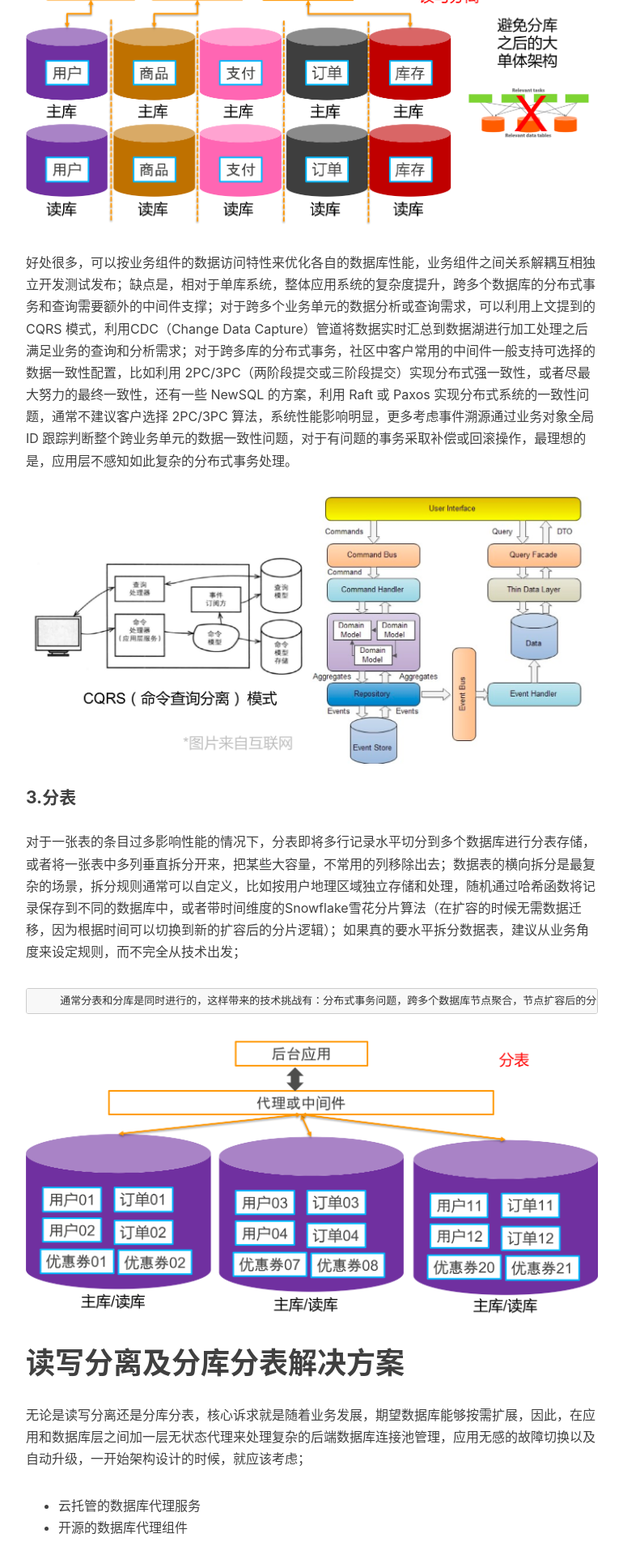
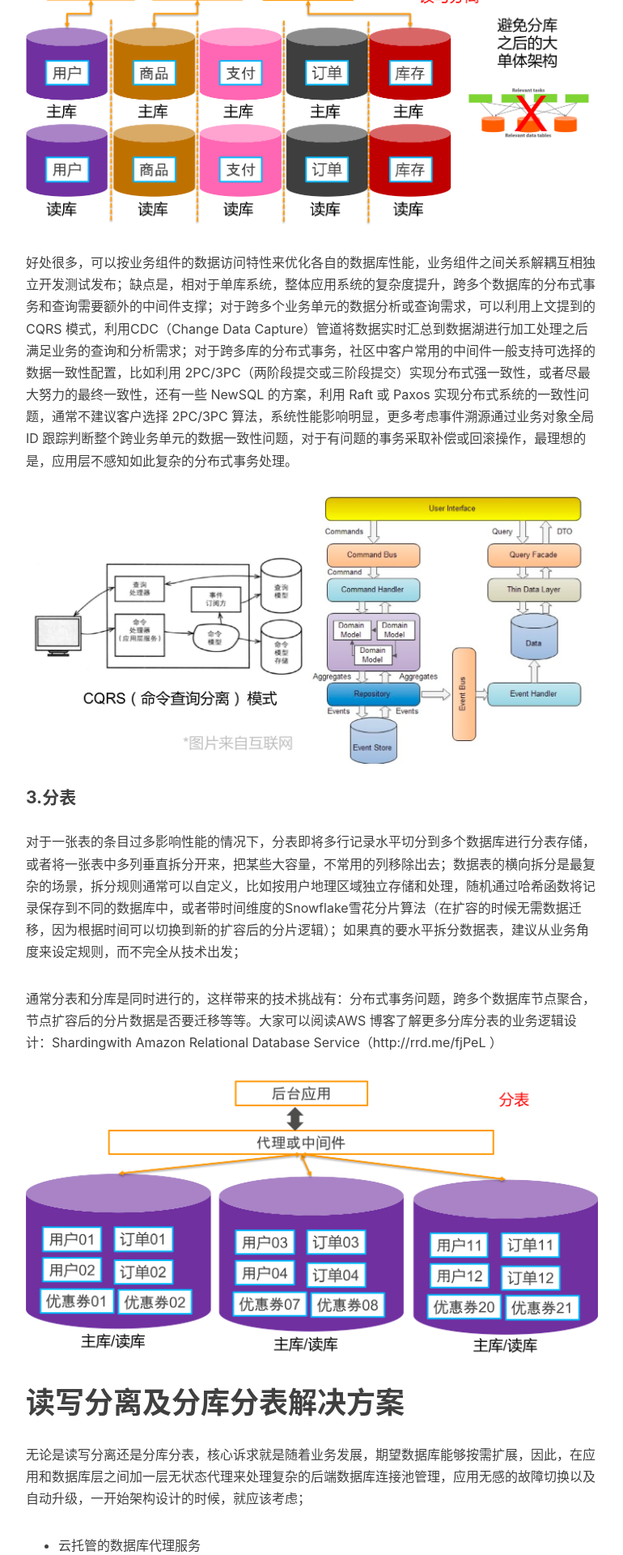
Before and after one commit to soldierxue/soldierxue.github.io, a Jekyll site: the page built from _posts/2019-12-11-担心数据库性能，念念不忘分库分表怎么办.md, in a window 1280 px wide. Shown: the part 3126-5046 px from the top of the page at 81% size, without its empty margins (233-1003 px from the left). Built offline with Jekyll 4.4.1, drawn with Linux system fonts in a browser that asks for light colours; nearby versions of some CDN libraries; comment, search, counter and statistics services are not loaded.

Commit message:
update blog pic

```diff
--- a/_posts/2019-12-11-担心数据库性能，念念不忘分库分表怎么办.md
+++ b/_posts/2019-12-11-担心数据库性能，念念不忘分库分表怎么办.md
@@ -59,7 +59,7 @@
 
 对于一张表的条目过多影响性能的情况下，分表即将多行记录水平切分到多个数据库进行分表存储，或者将一张表中多列垂直拆分开来，把某些大容量，不常用的列移除出去；数据表的横向拆分是最复杂的场景，拆分规则通常可以自定义，比如按用户地理区域独立存储和处理，随机通过哈希函数将记录保存到不同的数据库中，或者带时间维度的Snowflake雪花分片算法（在扩容的时候无需数据迁移，因为根据时间可以切换到新的扩容后的分片逻辑）；如果真的要水平拆分数据表，建议从业务角度来设定规则，而不完全从技术出发；
 
-        通常分表和分库是同时进行的，这样带来的技术挑战有：分布式事务问题，跨多个数据库节点聚合，节点扩容后的分片数据是否要迁移等等。大家可以阅读AWS 博客了解更多分库分表的业务逻辑设计：Shardingwith Amazon Relational Database Service（http://rrd.me/fjPeL ）
+通常分表和分库是同时进行的，这样带来的技术挑战有：分布式事务问题，跨多个数据库节点聚合，节点扩容后的分片数据是否要迁移等等。大家可以阅读AWS 博客了解更多分库分表的业务逻辑设计：Shardingwith Amazon Relational Database Service（http://rrd.me/fjPeL ）
 
 ![](/img/20191211/5.png)
 
@@ -124,7 +124,7 @@
 
 熟悉 Amazon DynamoDB 的同学都会知道，设计 DynamoDB 的表结构最重要的考量就是，从数据访问模式出发，设计表的分区键和排序键，同样的分区键记录会被保存在一起（同一块存储区域），针对列的本地排序键仅能高效查询本分区的数据，要跨多个分区来查询数据，需要创建全局二级索引，该索引同时包括新的分区键和排序键，底层是数据重组之后的一份复制（http://uee.me/cF6Px）
 
-      从实现层来说，需要有三大服务组件：对外暴露的接口请求分发，（存储，请求分发）节点增删及健康检查，存储节点的持久化引擎；从论文上来看，当时设计的组件都是基于 Java 来实现的；
+从实现层来说，需要有三大服务组件：对外暴露的接口请求分发，（存储，请求分发）节点增删及健康检查，存储节点的持久化引擎；从论文上来看，当时设计的组件都是基于 Java 来实现的；
 
 ![](/img/20191211/12.png)
 
@@ -136,6 +136,7 @@
 
 
 ## 2.Amazon Aurora与 PingCAP 的TiDB
+
 从 NoSQL 类型的分布式数据库，我们至少抓住一个关键主题就是，新型数据库的很重要一环就是底层分布式高可用的存储系统创新，回归本篇主题关系数据库，为了更加客观和便于理解，我把 AWS 托管的分布式关系数据库Amazon Aurora 和开源火热的 TiDB 放在一起来看；
 
 ![](/img/20191211/14.png)
@@ -163,8 +164,8 @@
 
 # 相关原创精华
 
-[大型互联网应用的数据缓存架构设计和客户实践](https://mp.weixin.qq.com/s?__biz=MzU3Mzg1Njk0Ng==&mid=2247484053&idx=1&sn=64643f4333a3b83a1d94bded7d7c115a&chksm=fd3a0f48ca4d865eb9cbd9850ed543eddb04a5b94a4d35443e79b9f430618dacac3f582ece5a&scene=21#wechat_redirect)
+- [大型互联网应用的数据缓存架构设计和客户实践](https://mp.weixin.qq.com/s?__biz=MzU3Mzg1Njk0Ng==&mid=2247484053&idx=1&sn=64643f4333a3b83a1d94bded7d7c115a&chksm=fd3a0f48ca4d865eb9cbd9850ed543eddb04a5b94a4d35443e79b9f430618dacac3f582ece5a&scene=21#wechat_redirect)
 
-[案例分享：Netflix 安全团队如何转型 DevSecOps？](https://mp.weixin.qq.com/s?__biz=MzU3Mzg1Njk0Ng==&mid=2247484012&idx=1&sn=8c649bd42e96cbd2b93c93c60f4f7ad5&chksm=fd3a0fb1ca4d86a7aed91984a9a861150ab2125d12608db202caec4eec48f292bbdf93c273bf&scene=21#wechat_redirect)
+- [案例分享：Netflix 安全团队如何转型 DevSecOps？](https://mp.weixin.qq.com/s?__biz=MzU3Mzg1Njk0Ng==&mid=2247484012&idx=1&sn=8c649bd42e96cbd2b93c93c60f4f7ad5&chksm=fd3a0fb1ca4d86a7aed91984a9a861150ab2125d12608db202caec4eec48f292bbdf93c273bf&scene=21#wechat_redirect)
 
-[案例分享：万台虚机规模的Netflix如何玩转Amazon EC2](https://mp.weixin.qq.com/s?__biz=MzU3Mzg1Njk0Ng==&mid=2247483963&idx=1&sn=0d1640e641cc0240bab2f3a394f799e2&chksm=fd3a0fe6ca4d86f05065262fbe09248f8346ebb68b89b2a0d18caf99a9a14f4ca1a752c53769&scene=21#wechat_redirect)
+- [案例分享：万台虚机规模的Netflix如何玩转Amazon EC2](https://mp.weixin.qq.com/s?__biz=MzU3Mzg1Njk0Ng==&mid=2247483963&idx=1&sn=0d1640e641cc0240bab2f3a394f799e2&chksm=fd3a0fe6ca4d86f05065262fbe09248f8346ebb68b89b2a0d18caf99a9a14f4ca1a752c53769&scene=21#wechat_redirect)
```
